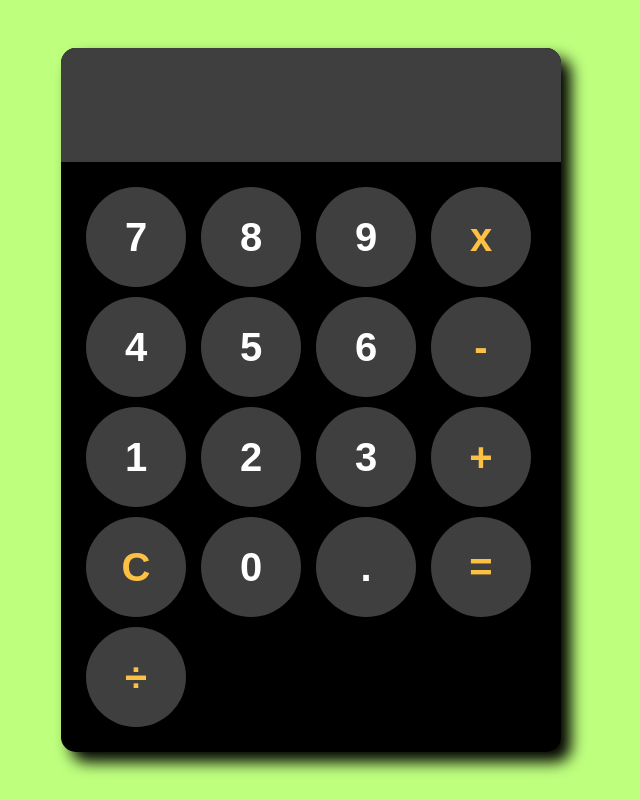
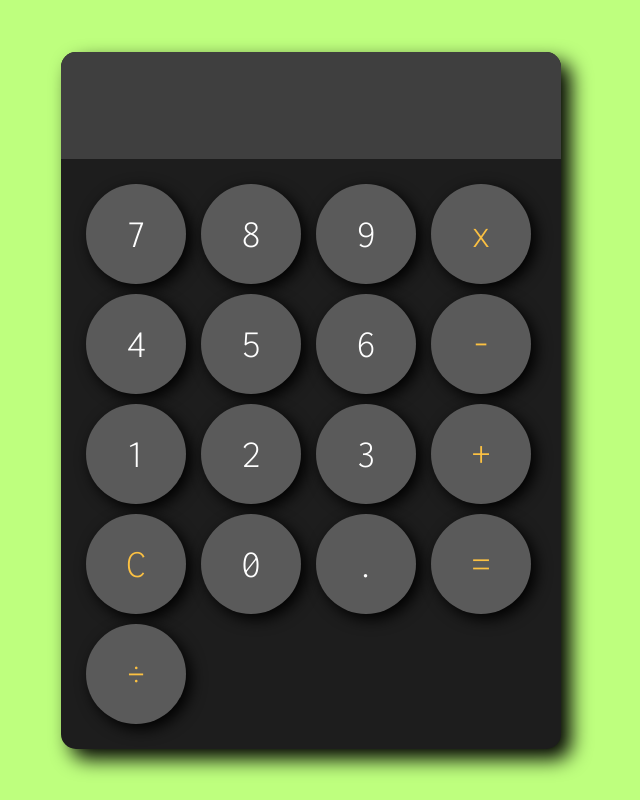
Before and after one commit to SKumr20/calculator, a plain HTML site: page index.html in a window 1280 px wide. Shown: the whole page, without its empty margins (329-969 px from the left). Drawn offline with Linux system fonts and the light colour scheme.

Commit message:
Change font and Bg

```diff
--- a/style.css
+++ b/style.css
@@ -1,3 +1,5 @@
+@import url('https://fonts.googleapis.com/css2?family=Inconsolata:wght@200..900&display=swap');
+
 body {
     margin: 0;
     background-color: rgb(190, 255, 126);
@@ -8,14 +10,16 @@ body {
 }
 
 #Calculator {
-    background-color: black;
-    box-shadow: 10px 10px 15px black;
+    background-color: #1d1d1d;
+    box-shadow: 10px 10px 20px black;
     border-radius: 15px;
     max-width: 500px;
     overflow: hidden;
 }
 
 #display {
+    font-family: "Inconsolata";
+    font-weight: 200;
     width: 100%;
     padding: 20px;
     font-size: 4rem;
@@ -32,16 +36,18 @@ body {
 }
 
 button {
+    font-family: "Inconsolata";
+    font-weight: 300;
     height: 100px;
     width: 100px;
     border-radius: 150px;
     border: none;
-    background-color: rgb(63, 63, 63);
+    background-color: rgb(90, 90, 90);
     color: white;
     font-size: 40px;
-    font-weight: bold;
     cursor: pointer;
     transition: 0.2s ease;
+    box-shadow: 5px 5px 15px rgb(0, 0, 0);
 }
 
 button:hover {
```
